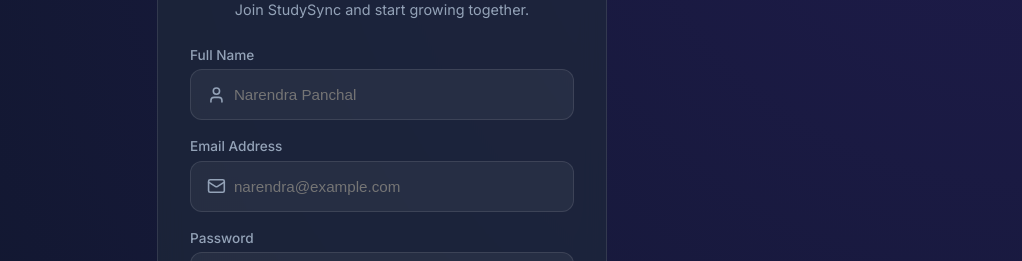
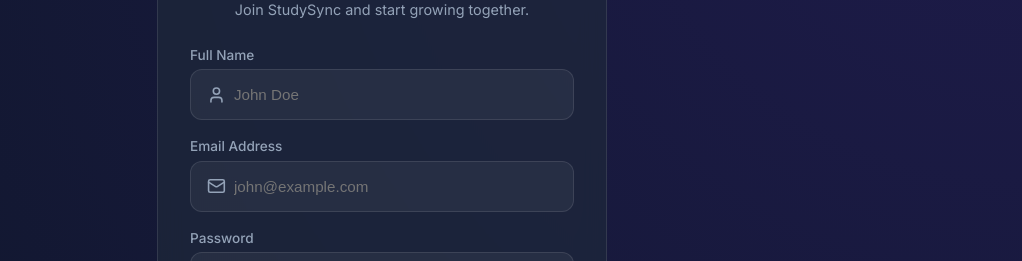
Before and after one commit to NarendraPanchal2004/smart-study-hub, a React (Vite) app in the folder frontend/: page /signup in a window 1280 px wide. Shown: the part 232-493 px from the top of the page, without its empty margins (258-1280 px from the left). Built offline with nearby package versions, Linux system fonts and the light colour scheme; no server answers.

Commit message:
Remove hardcoded name from signup placeholders

```diff
--- a/frontend/src/pages/Signup.jsx
+++ b/frontend/src/pages/Signup.jsx
@@ -49,7 +49,7 @@
               <input
                 type="text"
                 className={styles.input}
-                placeholder="Narendra Panchal"
+                placeholder="John Doe"
                 value={name}
                 onChange={(e) => setName(e.target.value)}
                 required
@@ -64,7 +64,7 @@
               <input
                 type="email"
                 className={styles.input}
-                placeholder="narendra@example.com"
+                placeholder="john@example.com"
                 value={email}
                 onChange={(e) => setEmail(e.target.value)}
                 required
```
